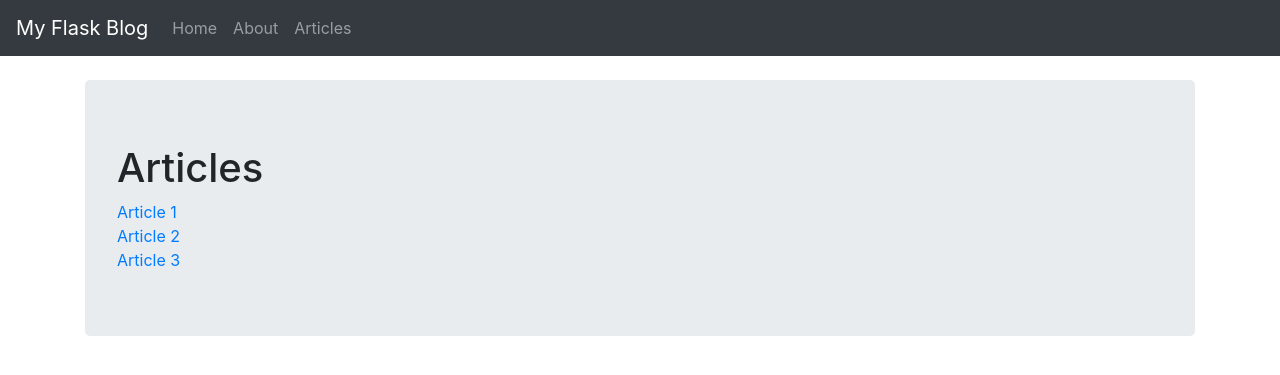
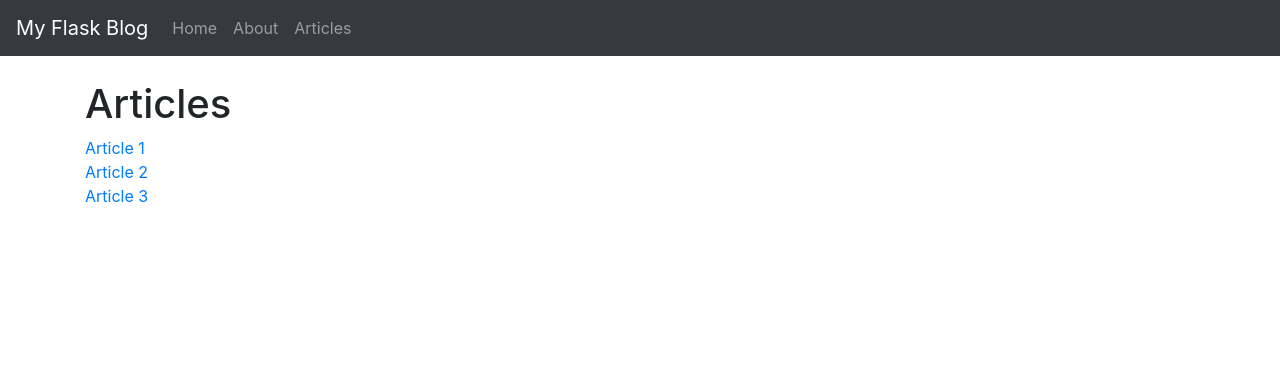
Before and after one commit to guerrato/flask_blog, a Flask app: page /articles in a window 1280 px wide. Shown: the top 375 px of the page. Run offline with Flask 2, Linux system fonts and the light colour scheme; some libraries are stand-ins or nearby versions.

```diff
--- a/templates/articles.html
+++ b/templates/articles.html
@@ -1,11 +1,9 @@
 {% extends 'layout.html' %}
 
 {% block body %}
-    <div class="jumbotron">
-        <h1>Articles</h1>
-        <ul class="list-group"></ul>
-        {% for article in articles %}
-            <li class="list-group"><a href="/article/{{ article.id }}"> {{ article.title }} </a></li>
-        {% endfor %}
-    </div>
+    <h1>Articles</h1>
+    <ul class="list-group"></ul>
+    {% for article in articles %}
+        <li class="list-group"><a href="/article/{{ article.id }}"> {{ article.title }} </a></li>
+    {% endfor %}
 {% endblock %}
```
